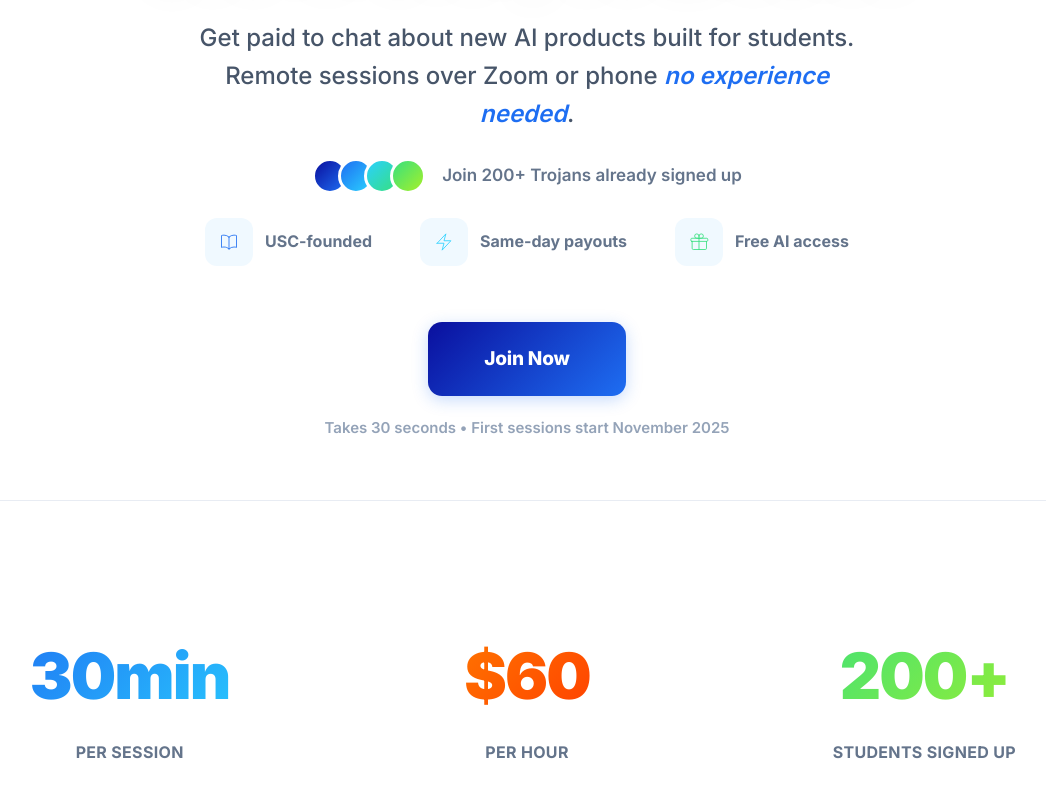
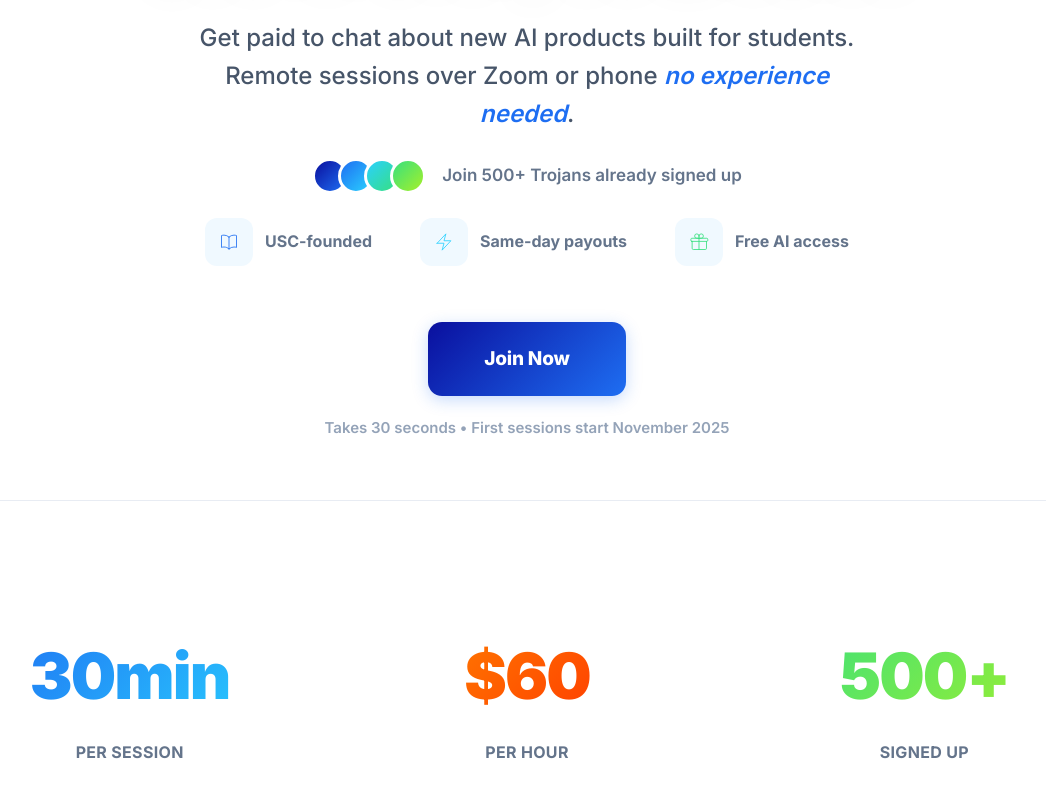
Before and after one commit to vwhit5/SenseAI, a plain HTML site: page index.html in a window 1280 px wide. Shown: the part 342-1140 px from the top of the page, without its empty margins (113-1159 px from the left). Drawn offline with Linux system fonts and the light colour scheme.

Commit message:
Update index.html updated

```diff
--- a/index.html
+++ b/index.html
@@ -848,7 +848,7 @@
                         <div class="avatar avatar-3"></div>
                         <div class="avatar avatar-4"></div>
                     </div>
-                    Join 200+ Trojans already signed up
+                    Join 500+ Trojans already signed up
                 </div>
 
                 <div class="trust-badges">
@@ -897,8 +897,8 @@
                     <div class="stat-label">PER HOUR</div>
                 </div>
                 <div class="stat">
-                    <div class="stat-number">200+</div>
-                    <div class="stat-label">STUDENTS SIGNED UP</div>
+                    <div class="stat-number">500+</div>
+                    <div class="stat-label">SIGNED UP</div>
                 </div>
             </div>
         </div>
```
